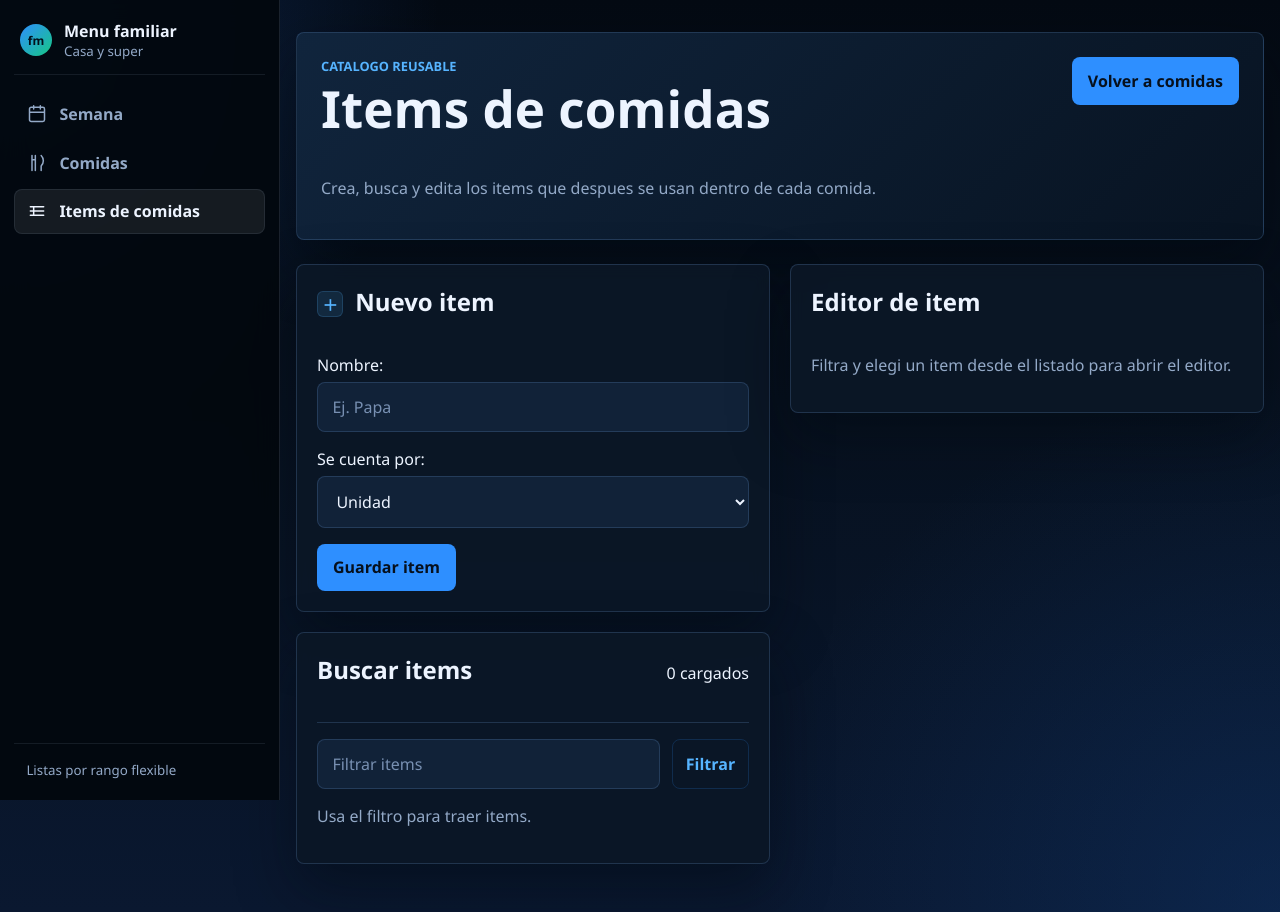
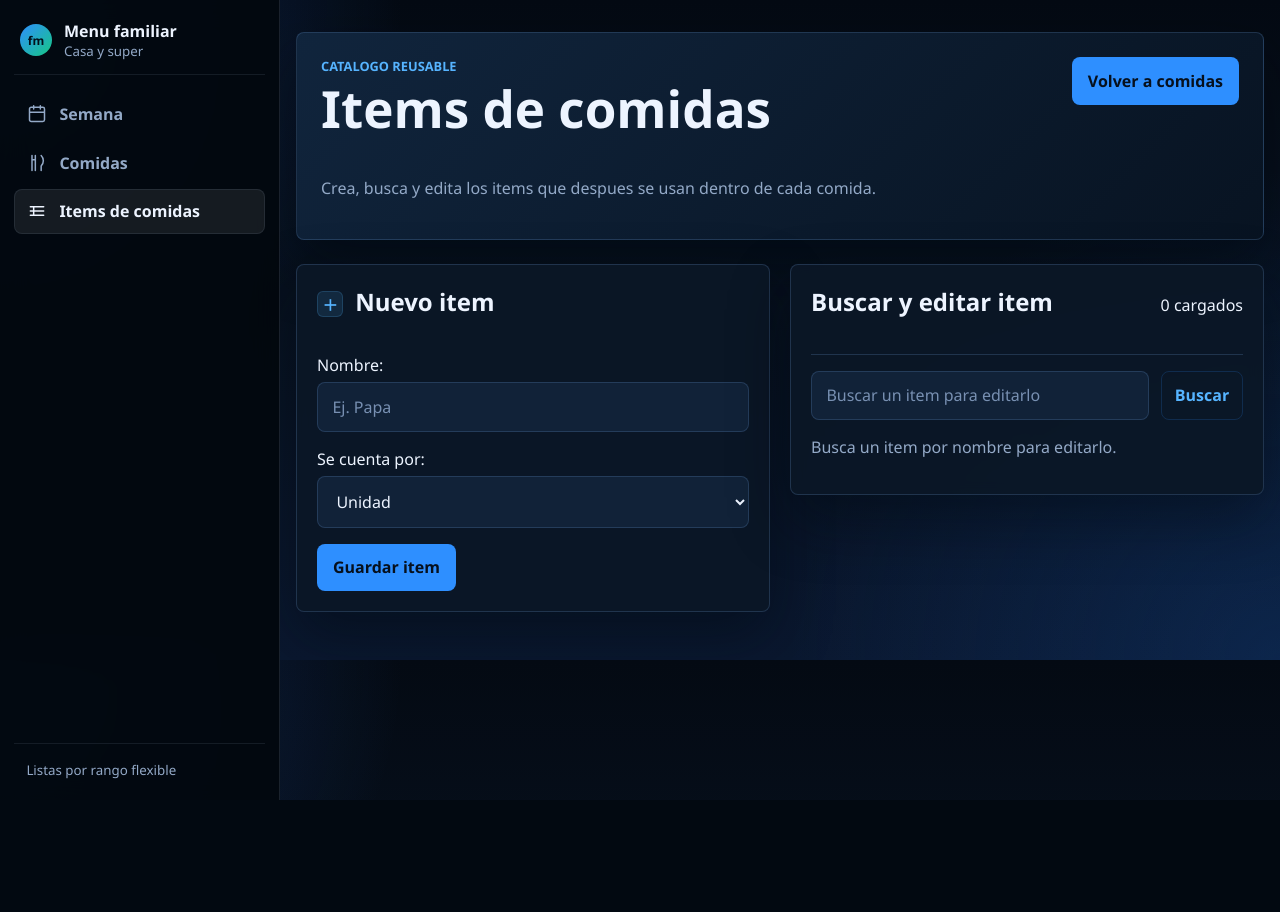
Before and after one commit to Ezequielgusman0912/menu-familiar, a Django app: page /items-comidas/ in a window 1280 px wide. After the commit the page ends 800 px from the top, so only its background shows below. Run offline with Django 5.2, Linux system fonts and the light colour scheme; data that the repository does not hold is empty.

Commit message:
Unify buscar/editar items into one panel, fix search context loss
Merge the "Buscar items" and "Editor de item" panels in Items de
comidas into a single "Buscar y editar item" panel, matching the
pattern already used in Comidas guardadas, so the two panels don't
look like duplicates of each other.

Also preserve item_q across edit/delete so the search stays visible
after saving, and keep the editor open (with a clear message) when
a delete is blocked because the item is used in a dish, instead of
bouncing to a blank page.

Co-Authored-By: Claude Sonnet 5 <noreply@anthropic.com>

```diff
--- a/planner/views.py
+++ b/planner/views.py
@@ -1,5 +1,6 @@
 from datetime import date, timedelta
 from decimal import Decimal
+from urllib.parse import urlencode
 
 from django.contrib import messages
 from django.db.models import ProtectedError
@@ -551,6 +552,16 @@ def dishes_page(request):
     return render(request, "planner/dishes.html", context)
 
 
+def _food_items_url(edit_item=None, item_q=""):
+    params = {}
+    if edit_item:
+        params["edit_item"] = edit_item
+    if item_q:
+        params["item_q"] = item_q
+    query = urlencode(params)
+    return f"{reverse('food_items')}?{query}" if query else reverse("food_items")
+
+
 def food_items_page(request):
     ingredient_form = IngredientForm(prefix="ingredient")
     item_query = request.GET.get("item_q", "").strip()
@@ -558,12 +569,13 @@ def food_items_page(request):
 
     if request.method == "POST":
         action = request.POST.get("action")
+        post_item_q = request.POST.get("item_q", "").strip()
         if action == "add_ingredient":
             ingredient_form = IngredientForm(request.POST, prefix="ingredient")
             if ingredient_form.is_valid():
                 ingredient = ingredient_form.save()
                 messages.success(request, "Item guardado.")
-                return redirect(f"{reverse('food_items')}?edit_item={ingredient.id}")
+                return redirect(_food_items_url(edit_item=ingredient.id))
         elif action == "update_ingredient":
             ingredient_id = request.POST.get("ingredient_id")
             ingredient = Ingredient.objects.filter(pk=ingredient_id).first()
@@ -573,7 +585,7 @@ def food_items_page(request):
             if ingredient and edit_item_form.is_valid():
                 edit_item_form.save()
                 messages.success(request, "Item actualizado.")
-                return redirect(f"{reverse('food_items')}?edit_item={ingredient.id}")
+                return redirect(_food_items_url(edit_item=ingredient.id, item_q=post_item_q))
         elif action == "delete_ingredient":
             ingredient_id = request.POST.get("ingredient_id")
             ingredient = Ingredient.objects.filter(pk=ingredient_id).first()
@@ -581,12 +593,15 @@ def food_items_page(request):
                 try:
                     ingredient.delete()
                     messages.success(request, "Item eliminado.")
+                    return redirect(_food_items_url(item_q=post_item_q))
                 except ProtectedError:
                     messages.error(
                         request,
-                        "No se puede eliminar un item que esta usado en un plato.",
+                        "No se puede eliminar: este item esta usado en una comida. "
+                        "Quitalo de esa comida primero.",
                     )
-            return redirect("food_items")
+                    return redirect(_food_items_url(edit_item=ingredient_id, item_q=post_item_q))
+            return redirect(_food_items_url(item_q=post_item_q))
 
     ingredients = []
     if item_query:
--- a/static/planner/style.css
+++ b/static/planner/style.css
@@ -650,7 +650,7 @@ textarea::placeholder {
     background: rgba(7, 17, 31, 0.72);
 }
 
-.dish-editor-divider {
+.editor-divider {
     margin-top: 1.25rem;
 }
 
--- a/templates/planner/dishes.html
+++ b/templates/planner/dishes.html
@@ -121,7 +121,7 @@
                     {% endif %}
 
                     {% if selected_dish and selected_form %}
-                        <article class="dish-editor{% if dish_query %} dish-editor-divider{% endif %}">
+                        <article class="dish-editor{% if dish_query %} editor-divider{% endif %}">
                             <form method="post" class="form-grid">
                                 {% csrf_token %}
                                 <input type="hidden" name="action" value="update_dish">
--- a/templates/planner/food_items.html
+++ b/templates/planner/food_items.html
@@ -44,9 +44,12 @@
                     </form>
                 </section>
 
+            </div>
+
+            <div class="dishes-column">
                 <section class="panel">
                     <div class="panel-header">
-                        <h2>Buscar items</h2>
+                        <h2>Buscar y editar item</h2>
                         <span>{{ ingredient_count }} cargados</span>
                     </div>
 
@@ -56,10 +59,10 @@
                             name="item_q"
                             value="{{ item_query }}"
                             list="ingredient-options"
-                            placeholder="Filtrar items"
-                            aria-label="Filtrar items"
+                            placeholder="Buscar un item para editarlo"
+                            aria-label="Buscar un item para editarlo"
                         >
-                        <button type="submit" class="ghost-button">Filtrar</button>
+                        <button type="submit" class="ghost-button">Buscar</button>
                     </form>
 
                     {% if item_query %}
@@ -75,25 +78,15 @@
                                 <p class="muted">Sin resultados para ese filtro.</p>
                             {% endfor %}
                         </div>
-                    {% else %}
-                        <p class="muted">Usa el filtro para traer items.</p>
                     {% endif %}
-                </section>
-            </div>
-
-            <div class="dishes-column">
-                <section class="panel">
-                    <div class="panel-header">
-                        <h2>Editor de item</h2>
-                        {% if selected_ingredient %}<span>{{ selected_ingredient.name }}</span>{% endif %}
-                    </div>
 
                     {% if selected_ingredient and selected_ingredient_form %}
-                        <article class="inline-editor">
+                        <article class="inline-editor{% if item_query %} editor-divider{% endif %}">
                             <form method="post" class="form-grid">
                                 {% csrf_token %}
                                 <input type="hidden" name="action" value="update_ingredient">
                                 <input type="hidden" name="ingredient_id" value="{{ selected_ingredient.id }}">
+                                <input type="hidden" name="item_q" value="{{ item_query }}">
                                 {{ selected_ingredient_form.as_p }}
                                 <button type="submit">Guardar cambios</button>
                             </form>
@@ -101,13 +94,14 @@
                                 {% csrf_token %}
                                 <input type="hidden" name="action" value="delete_ingredient">
                                 <input type="hidden" name="ingredient_id" value="{{ selected_ingredient.id }}">
+                                <input type="hidden" name="item_q" value="{{ item_query }}">
                                 <button type="submit" class="danger-button">Eliminar item</button>
                             </form>
                         </article>
-                    {% else %}
-                        <p class="muted">
-                            Filtra y elegi un item desde el listado para abrir el editor.
-                        </p>
+                    {% elif item_query and ingredients %}
+                        <p class="muted">Elegi un item del listado de arriba para editarlo.</p>
+                    {% elif not item_query %}
+                        <p class="muted">Busca un item por nombre para editarlo.</p>
                     {% endif %}
                 </section>
             </div>
```
